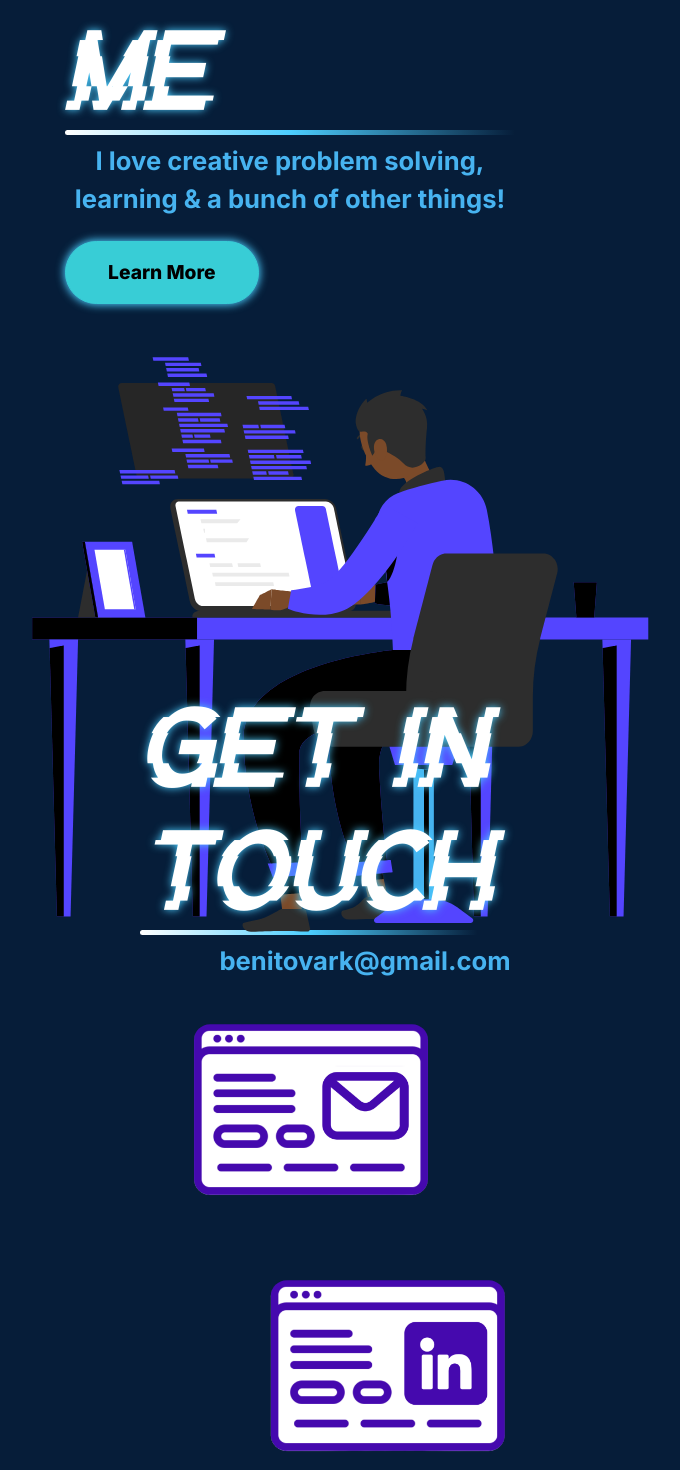
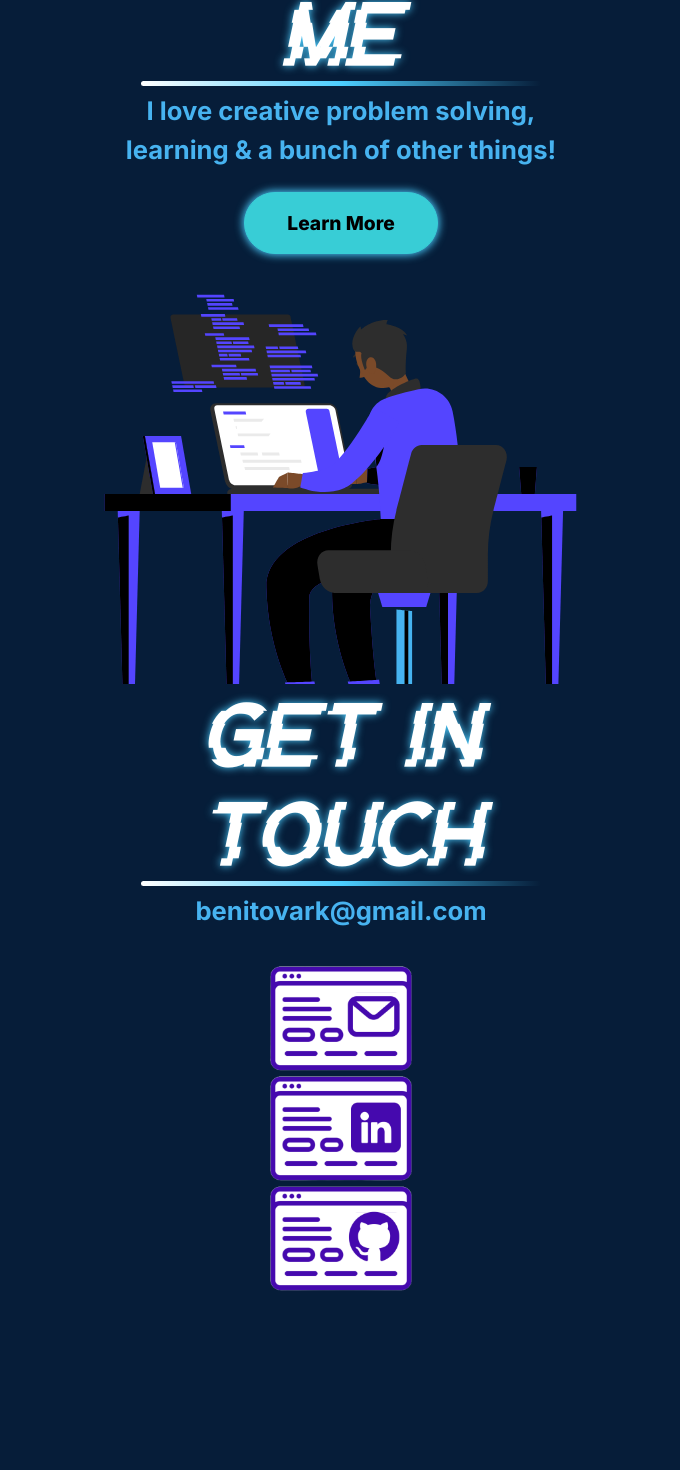
Before and after one commit to benj3110/Profile, a React (Vite) app in the folder Client/: page / in a window 1280 px wide. Shown: the part 948-2418 px from the top of the page, without its empty margins (424-1104 px from the left). Built offline with nearby package versions, Linux system fonts and the light colour scheme.

Commit message:
responsive to 900x900

```diff
--- a/Client/src/pages/aboutIntro/AboutMe.module.scss
+++ b/Client/src/pages/aboutIntro/AboutMe.module.scss
@@ -8,6 +8,7 @@
 	display: flex;
 	align-items: center;
 	justify-content: flex-start;
+	overflow: hidden;
 }
 .Titlewrapper{
 	display: flex;
@@ -84,18 +85,36 @@ background-image: linear-gradient(
 		flex-direction: column;
 	}
 	.Animation{
-		width: 640px;
+		width: 490px;
 		padding: 0;
 	}
-}
-@media (max-width: 1100px)  {
+	.Titlewrapper{
+		align-items: center;
+	}
+	.Title{
+		padding-left: 0;
+		font-size: Text.$textXL;
+	}
 	.TitleUnderLine{
 		width: 400px;
+		margin-left: 0;
+		background-image: linear-gradient(
+			to left,
+			transparent 0,
+			Colours.$lightBlueGlow ,
+			white 100%,
+			transparent
+		);
 	}
-	.Animation{
-		width: 490px;
+	.AboutMeTagline{
+		padding-left: 0;
+		text-align: center;
+	}
+	.LearnButton{
+		margin-left: 0;
 	}
 }
+
 @keyframes blink {
 	0%, 19.999%, 22%,39.999%,41%, 62.999%, 64%, 64.999%, 73%, 100% {
 		//text-shadow: none;
--- a/Client/src/pages/contactsPage/ContactsPage.module.scss
+++ b/Client/src/pages/contactsPage/ContactsPage.module.scss
@@ -101,11 +101,9 @@
 	justify-content: center;
 	flex-direction: column;
     width: 470px;
-    height: 100dvh;
-	margin-right: 6rem;
-
+    height: 100%;
 }
-.Image1Container{
+.ImageContainer{
 	width: fit-content;
     &:hover .Tooltip {
         opacity: 1;
@@ -139,7 +137,8 @@
 .Image{
 	width: 250px;
 	height: 250px;
-
+	position: relative;
+	transform: translate(00);
 	clip-path:inset(44px 8px 35px 8px round 16px);
 	// animation: moveToPosition 1.3s ease forwards;
 
@@ -152,12 +151,55 @@
 }
 
 
-@media (max-width: 1500px) {
+@media (max-width: 1600px) {
 	.SectionContainer {
 		flex-direction: column;
-		justify-content: flex-start;
+	}
+	.TitleContainer{
+		align-items: center;
+	}
+	.Title{
+		padding-left: 0;
+		font-size: Text.$textXL;
 	}
 	.TitleUnderLine{
-		width: 450px;
+		width: 400px;
+		margin-left: 0;
+		background-image: linear-gradient(
+			to left,
+			transparent 0,
+			Colours.$lightBlueGlow ,
+			white 100%,
+			transparent
+		);
+	}
+	.ImagesContainer{
+		align-items: center;
+		justify-content: flex-start;
+		position: relative;
+	}
+	.ContactMeTagline{
+		padding-left: 0;
+		text-align: center;
+	}
+	.Image{
+		position: absolute;
+		left: 50%;
+    	transform: translate(-50%, 0);
+		width: 200px;
+		height: 200px;
+		clip-path:none;
+	}
+	.Tooltip{
+		top: 60px;
+		transform: translate(-50%, 0);
 	}
 }
+
+@media (max-height: 800px) {
+	.Image{
+		width: 150px;
+		height: 150px;
+
+	}
+}
--- a/Client/src/pages/contactsPage/ContactsPage.tsx
+++ b/Client/src/pages/contactsPage/ContactsPage.tsx
@@ -7,18 +7,22 @@ const ContactsPage = () => {
     const [isCopied, setIsCopied] = useState('Copy Email')
     const inView = useInView(0.1); // Trigger when 10% of the element is visible
     const [emailSpring, emailApi] = useSpring(() => ({
-        from: { x: 0 },
+        from: { x: 0, y: 0 },
     }))
     const [linkedSpring, linkedApi] = useSpring(() => ({
-        from: { x: 0 },
+        from: { x: 0, y: 0 },
     }))
     const [githubSpring, githubApi] = useSpring(() => ({
-        from: { x: 0 },
+        from: { x: 0, y: 0 },
     }))
     const windowWidth = window.innerWidth
+    const windowHeight = window.innerHeight
     useEffect(() => {
         const windowWidthPercent = windowWidth / 100
-        if (inView) {
+
+        const smallScreen = windowWidth <= 1600
+        const shortScreen = windowHeight <= 800
+        if (inView && !smallScreen) {
             emailApi.start({
                 from: {
                     x: 0,
@@ -58,23 +62,68 @@ const ContactsPage = () => {
                     tension: 200,
                 },
             })
-        } else {
+            return
+        } else if (inView && smallScreen) {
             emailApi.start({
+                from: {
+                    y: 0,
+                },
                 to: {
-                    x: 0,
+                    y: shortScreen ? 10 : 30,
+                },
+                delay: 500,
+                config: {
+                    friction: 70,
+                    tension: 200,
                 },
             })
             linkedApi.start({
+                from: {
+                    y: 0,
+                },
                 to: {
-                    x: 0,
+                    y: shortScreen ? 120 : 180,
+                },
+                delay: 500,
+                config: {
+                    friction: 70,
+                    tension: 200,
                 },
             })
             githubApi.start({
+                from: {
+                    y: 0,
+                },
                 to: {
-                    x: 0,
+                    y: shortScreen ? 230 : 330,
+                },
+                delay: 500,
+                config: {
+                    friction: 70,
+                    tension: 200,
                 },
             })
+            return
         }
+
+        emailApi.start({
+            to: {
+                x: 0,
+                y: 0,
+            },
+        })
+        linkedApi.start({
+            to: {
+                x: 0,
+                y: 0,
+            },
+        })
+        githubApi.start({
+            to: {
+                x: 0,
+                y: 0,
+            },
+        })
     }, [inView])
     return (
         <section className={styles.SectionContainer} id="contacts">
@@ -85,7 +134,7 @@ const ContactsPage = () => {
                 <p className={styles.ContactMeTagline}>benitovark@gmail.com</p>
             </div>
             <div className={styles.ImagesContainer}>
-                <animated.div className={styles.Image1Container} style={{ ...emailSpring }}>
+                <animated.div className={styles.ImageContainer} style={{ ...emailSpring }}>
                     <img
                         className={styles.Image}
                         src="/uniformEmailiconbgless.png"
@@ -98,7 +147,7 @@ const ContactsPage = () => {
                         }}></img>
                     <div className={styles.Tooltip}>{isCopied}</div>
                 </animated.div>
-                <animated.div className={styles.Image1Container} style={{ ...linkedSpring }}>
+                <animated.div className={styles.ImageContainer} style={{ ...linkedSpring }}>
                     <img
                         className={styles.Image}
                         src="/uniformLinkediconbgless.png"
@@ -106,7 +155,7 @@ const ContactsPage = () => {
                     ></img>
                     <div className={styles.Tooltip}>LinkedIn</div>
                 </animated.div>
-                <animated.div className={styles.Image1Container} style={{ ...githubSpring }}>
+                <animated.div className={styles.ImageContainer} style={{ ...githubSpring }}>
                     <img
                         className={styles.Image}
                         src="/uniformGithubiconbgless.png"
--- a/Client/src/pages/welcome/WelcomeScreen.module.scss
+++ b/Client/src/pages/welcome/WelcomeScreen.module.scss
@@ -144,3 +144,11 @@
 		font-size: Text.$textMD;
 	}
 }
+@media (max-height: 900px) {
+	.Titlewrapper h1.Title  {
+		font-size: Text.$textXL;
+	}
+	.Job{
+		font-size: Text.$textMD;
+	}
+}
```
Also changed, not shown: Client/src/pages/aboutIntro/AboutMe.tsx (+0 -88 lines).
